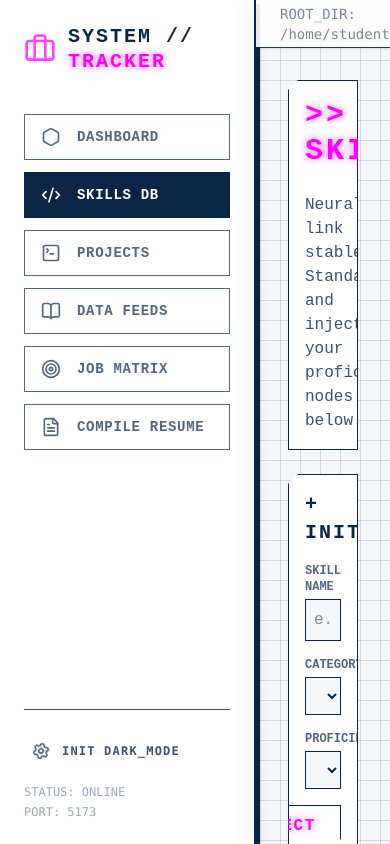
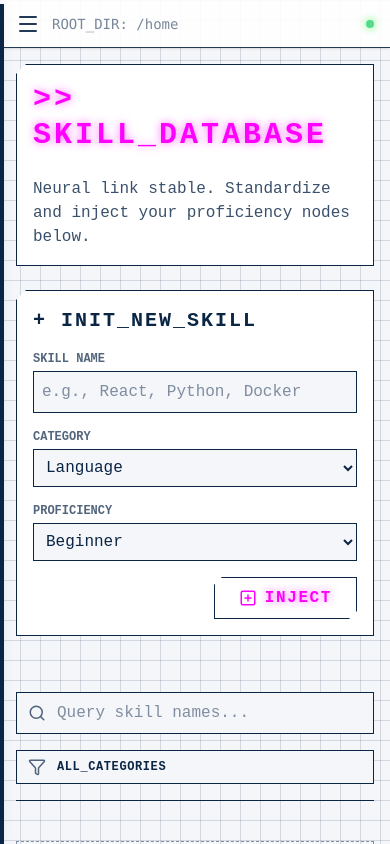
Before and after one commit to Vasiok11/pw-lab6, a React (Vite) app: page /skills in a window 390 px wide. Built offline with nearby package versions, Linux system fonts and the light colour scheme.

Commit message:
chore: add mobile responsiveness

```diff
--- a/src/layouts/RootLayout.jsx
+++ b/src/layouts/RootLayout.jsx
@@ -1,7 +1,11 @@
+import { useState } from 'react';
 import { NavLink, Outlet } from 'react-router-dom';
-import { Hexagon, Code2, Briefcase, BookOpen, Target, Settings, TerminalSquare, FileText } from 'lucide-react';
+import { Hexagon, Code2, Briefcase, BookOpen, Target, Settings, TerminalSquare, FileText, Menu, X } from 'lucide-react';
 
 export default function RootLayout({ toggleTheme, isDarkMode }) {
+  const [mobileMenuOpen, setMobileMenuOpen] = useState(false);
+  const closeMobileMenu = () => setMobileMenuOpen(false);
+
   const navItems = [
     { to: '/', icon: <Hexagon size={20} />, label: 'Dashboard' },
     { to: '/skills', icon: <Code2 size={20} />, label: 'Skills Db' },
@@ -14,17 +18,30 @@ export default function RootLayout({ toggleTheme, isDarkMode }) {
   return (
     <div className="flex h-screen w-full overflow-hidden text-[var(--text-primary)]">
 
+      {/* Mobile Menu Backdrop */}
+      {mobileMenuOpen && (
+        <div
+          className="md:hidden fixed inset-0 bg-black bg-opacity-50 z-40 backdrop-blur-sm"
+          onClick={closeMobileMenu}
+        />
+      )}
+
       {/* Sidebar Navigation */}
-      <aside className="w-64 border-r-2 border-[var(--border-accent)] bg-[var(--bg-panel)] flex flex-col justify-between shadow-[var(--shadow-accent)] z-10 relative">
+      <aside className={`w-64 border-r-2 border-[var(--border-accent)] bg-[var(--bg-panel)] flex flex-col justify-between shadow-[var(--shadow-accent)] z-50 absolute md:relative inset-y-0 left-0 transform ${mobileMenuOpen ? 'translate-x-0' : '-translate-x-full'} md:translate-x-0 transition-transform duration-300 ease-in-out`}>
         {/* Subtle glowing edge overlay inside the sidebar */}
         <div className="absolute top-0 right-0 h-full w-1 bg-[var(--border-accent)] opacity-20 blur-sm"></div>
 
-        <div className="flex flex-col p-6 h-full">
-          <div className="mb-10 flex items-center gap-3">
+          <div className="flex flex-col p-4 md:p-6 h-full">
+            <div className="mb-10 flex items-center justify-between">
+              <div className="flex items-center gap-3">
                 <Briefcase size={32} className="text-neon-pink animate-pulse" />
                 <h1 className="text-xl font-black uppercase tracking-widest leading-tight">
                   System // <br /> <span className="text-neon-pink">Tracker</span>
                 </h1>
+              </div>
+              <button className="md:hidden text-[var(--border-accent)] hover:text-neon-pink transition-colors focus:outline-none" onClick={closeMobileMenu}>
+                <X size={24} />
+              </button>
           </div>
 
           <nav className="flex flex-col gap-3 flex-1 relative z-20">
@@ -32,6 +49,7 @@ export default function RootLayout({ toggleTheme, isDarkMode }) {
               <NavLink
                 key={item.to}
                 to={item.to}
+                onClick={closeMobileMenu}
                 className={({ isActive }) =>
                   `flex items-center gap-4 px-4 py-3 font-bold uppercase tracking-wider text-sm transition-all duration-200 border border-[var(--border-accent)] ${
                     isActive
@@ -66,16 +84,24 @@ export default function RootLayout({ toggleTheme, isDarkMode }) {
       {/* Main Content Area */}
       <main className="flex-1 relative overflow-hidden flex flex-col">
         {/* Top decorative header strip */}
-        <header className="h-12 border-b border-[var(--border-accent)] bg-[var(--bg-panel)] flex items-center px-6 justify-between opacity-90 shadow-sm z-10 shrink-0">
+        <header className="h-12 border-b border-[var(--border-accent)] bg-[var(--bg-panel)] flex items-center px-4 md:px-6 justify-between opacity-90 shadow-sm z-10 shrink-0">
+           <div className="flex items-center gap-3">
+             <button
+               className="md:hidden text-[var(--text-primary)] hover:text-neon-pink transition-colors focus:outline-none"
+               onClick={() => setMobileMenuOpen(true)}
+             >
+               <Menu size={24} />
+             </button>
              <div className="font-mono text-sm opacity-60 flex gap-4">
-              <span>ROOT_DIR: /home/student/career</span>
+                <span className="truncate max-w-[150px] md:max-w-max">ROOT_DIR: /home</span>
                 <span className="hidden md:inline">ACCESS_LEVEL: ADMIN</span>
+             </div>
            </div>
            <div className="h-2 w-2 rounded-full bg-green-500 shadow-[0_0_8px_#00ff00] animate-pulse"></div>
         </header>
 
         {/* Scrollable page container */}
-        <div className="flex-1 overflow-auto p-8 z-0">
+        <div className="flex-1 overflow-auto p-4 md:p-8 z-0">
           <div className="max-w-6xl mx-auto w-full pb-10">
             <Outlet />
           </div>
--- a/src/pages/Dashboard.jsx
+++ b/src/pages/Dashboard.jsx
@@ -48,7 +48,7 @@ export default function Dashboard() {
       </div>
 
       {/* Core Metrics Grid */}
-      <div className="grid grid-cols-2 lg:grid-cols-4 gap-4">
+      <div className="grid grid-cols-1 sm:grid-cols-2 lg:grid-cols-4 gap-4">
         {/* Skills Metric */}
         <Link to="/skills" className="cyber-panel p-6 hover:shadow-[0_0_15px_var(--color-cyber-blue)] transition-shadow group flex flex-col items-center justify-center text-center gap-2 border-l-[2px] border-[var(--border-accent)] hover:border-neon-pink cursor-pointer">
           <Code2 size={24} className="text-[var(--text-muted)] group-hover:text-neon-pink transition-colors" />
```
Lines whose indentation alone changed are shown as unchanged.
